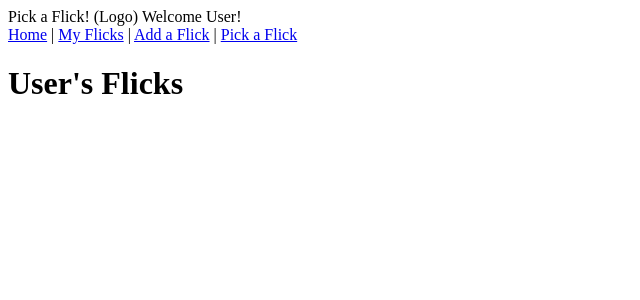
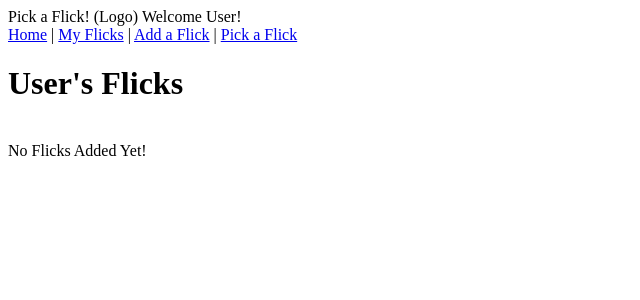
Before and after one commit to nezell23/pick-a-flick-frontend, an Angular app: page /movies in a window 1280 px wide. Shown: the top 300 px of the page, without its empty margins (0-640 px from the left). Built offline with nearby package versions, Linux system fonts and the light colour scheme; no server answers.

Commit message:
added conditional p that displays only when no movies saved in user DB

```diff
--- a/src/app/components/my-flicks/my-flicks.component.html
+++ b/src/app/components/my-flicks/my-flicks.component.html
@@ -5,3 +5,4 @@
     <br>
     <a [routerLink]="['/movies', movie.movieId]">{{movie.movieTitle}}</a>
 </div>
+<div *ngIf = "!allMovies.length">No Flicks Added Yet!</div>
```
